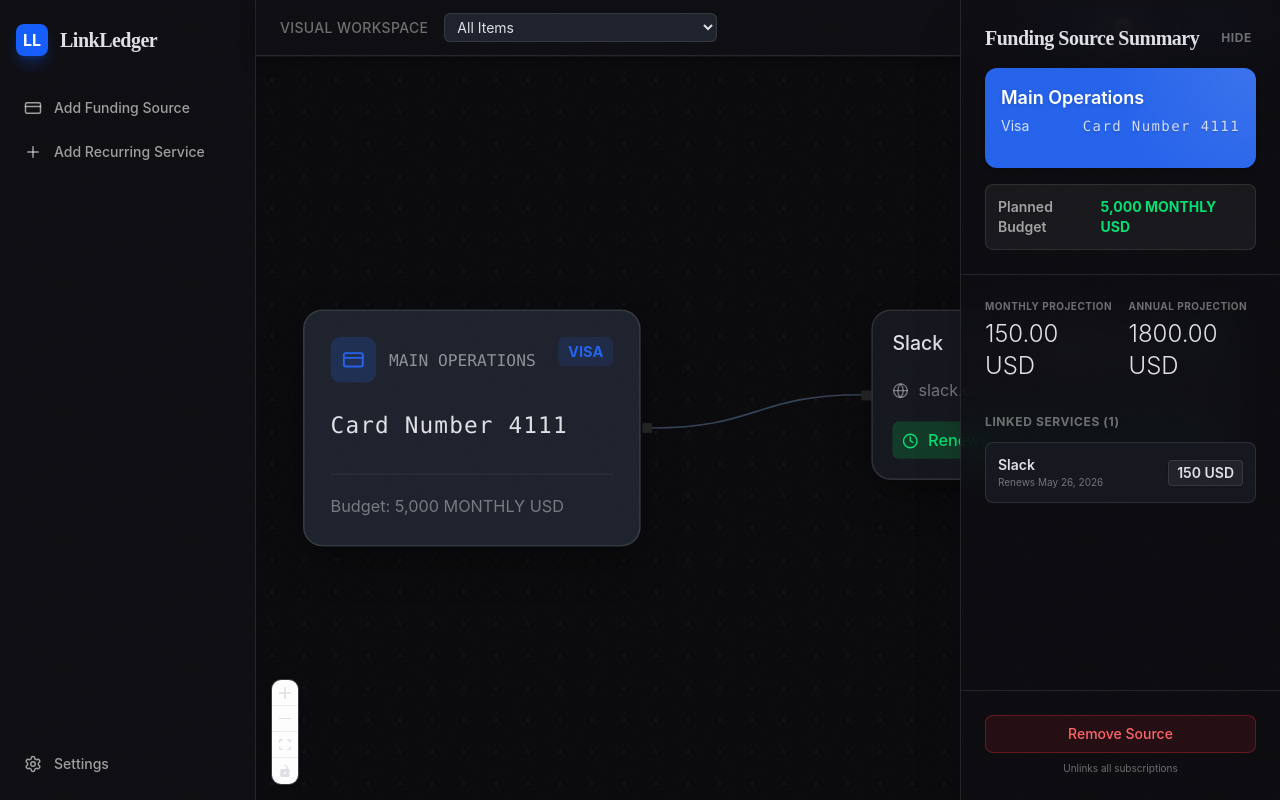
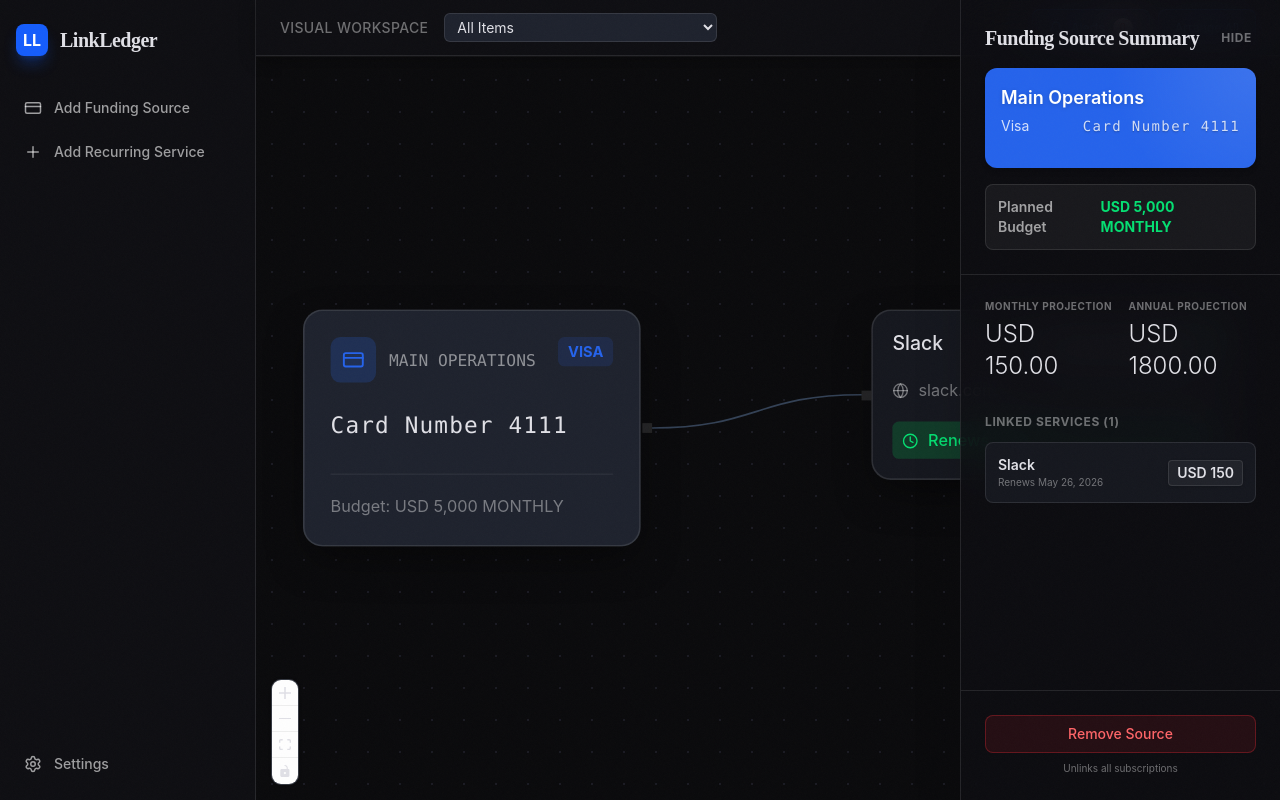
Before and after one commit to rhpshanks/LinkLedger, a React (Vite) app: page / in a window 1280 px wide. Both pictures are taken after a click on the element 647 px from the left and 428 px from the top of the page. Built offline with nearby package versions, Linux system fonts and the light colour scheme.

Commit message:
Move currency name to before the amount values

```diff
--- a/src/App.tsx
+++ b/src/App.tsx
@@ -126,7 +126,7 @@
                <option value="all">All Items</option>
                <option value="alert">Needs Attention</option>
                <option value="soon">Renewing Soon (Less than 14 days)</option>
-               <option value="high_cost">High Cost (More than 50 {currency})</option>
+               <option value="high_cost">High Cost (More than {currency} 50)</option>
              </select>
           </div>
           <div className="flex gap-2">
@@ -184,7 +184,7 @@
                     <div className="mt-4 p-3 rounded-lg bg-white/5 border border-white/10 text-sm text-white/60 flex justify-between items-center">
                       <span className="font-semibold">Planned Budget</span>
                       <span className={`font-bold ${monthlyCardTotal > selectedCard.limit ? 'text-red-400' : 'text-green-400'}`}>
-                        {selectedCard.limit.toLocaleString()} MONTHLY {currency}
+                        {currency} {selectedCard.limit.toLocaleString()} MONTHLY
                       </span>
                     </div>
                   )}
@@ -193,11 +193,11 @@
                    <div className="grid grid-cols-2 gap-4 mb-8">
                      <div>
                        <div className="text-[10px] uppercase tracking-wider text-white/40 font-bold mb-1">Monthly Projection</div>
-                       <div className="text-2xl font-light text-[#E0E0E6]">{monthlyCardTotal.toFixed(2)} {currency}</div>
+                       <div className="text-2xl font-light text-[#E0E0E6]">{currency} {monthlyCardTotal.toFixed(2)}</div>
                      </div>
                      <div>
                        <div className="text-[10px] uppercase tracking-wider text-white/40 font-bold mb-1">Annual Projection</div>
-                       <div className="text-2xl font-light text-[#E0E0E6]">{annualCardTotal.toFixed(2)} {currency}</div>
+                       <div className="text-2xl font-light text-[#E0E0E6]">{currency} {annualCardTotal.toFixed(2)}</div>
                      </div>
                    </div>
 
@@ -209,7 +209,7 @@
                            <div className="font-semibold text-sm text-[#E0E0E6]">{s.serviceName}</div>
                            <div className="text-[10px] text-white/40">Renews {format(new Date(s.nextRenewalDate), 'MMM d, yyyy')}</div>
                          </div>
-                         <div className="text-sm font-semibold text-[#E0E0E6] bg-white/5 px-2 py-0.5 rounded shadow-sm border border-white/10">{s.amount} {currency}</div>
+                         <div className="text-sm font-semibold text-[#E0E0E6] bg-white/5 px-2 py-0.5 rounded shadow-sm border border-white/10">{currency} {s.amount}</div>
                        </div>
                      ))}
                    </div>
@@ -243,7 +243,7 @@
                    <div className="flex items-center gap-4 py-4 border-y border-white/10">
                       <div className="flex-1">
                          <div className="text-[10px] uppercase tracking-wider text-white/40 font-bold mb-1">Planned Fee</div>
-                         <div className="text-xl font-mono tracking-tight text-[#E0E0E6]">{selectedSub.amount} {currency}</div>
+                         <div className="text-xl font-mono tracking-tight text-[#E0E0E6]">{currency} {selectedSub.amount}</div>
                       </div>
                       <div className="flex-1 border-l border-white/10 pl-4">
                          <div className="text-[10px] uppercase tracking-wider text-white/40 font-bold mb-1">Payment Cycle</div>
@@ -328,7 +328,7 @@
                    <div className="font-semibold text-[#E0E0E6]">{s.serviceName}</div>
                    <div className="text-sm">
                      {s.days < 0 ? <span className="text-red-400 font-bold">Past due by {Math.abs(s.days)} days</span> : <span className="text-amber-400 font-bold">Renews in {s.days} days</span>}
-                     <span className="text-white/40 ml-2">({s.amount} {currency})</span>
+                     <span className="text-white/40 ml-2">({currency} {s.amount})</span>
                    </div>
                  </div>
                  <button className="btn-secondary text-xs py-1 px-3" onClick={() => { setIsAlertsOpen(false); setSelectedSubId(s.id); }}>Review</button>
--- a/src/components/CardNode.tsx
+++ b/src/components/CardNode.tsx
@@ -35,7 +35,7 @@
 
       {data.limit && (
         <div className="mt-4 pt-3 border-t border-white/5 flex justify-between items-end">
-          <span className={`text-[10px] ${data.isAlert ? 'text-red-400 font-semibold' : 'text-white/40'}`}>Budget: {data.limit.toLocaleString()} MONTHLY {currency}</span>
+          <span className={`text-[10px] ${data.isAlert ? 'text-red-400 font-semibold' : 'text-white/40'}`}>Budget: {currency} {data.limit.toLocaleString()} MONTHLY</span>
           {data.isAlert && <span className="w-2 h-2 rounded-full bg-red-500 animate-pulse" />}
         </div>
       )}
--- a/src/components/SubscriptionNode.tsx
+++ b/src/components/SubscriptionNode.tsx
@@ -31,7 +31,7 @@
       <div className="flex justify-between items-start mb-2 pr-4">
         <div className="font-medium text-xs truncate max-w-[130px] text-[#E0E0E6]">{data.serviceName}</div>
         <div className="text-[10px] font-semibold whitespace-nowrap bg-white/5 border border-white/10 px-1.5 py-0.5 rounded text-[#E0E0E6]">
-          {data.amount.toLocaleString()} <span className="text-[8px] text-white/40 font-normal uppercase">{data.cycle === 'monthly' ? 'MONTHLY' : data.cycle === 'annual' ? 'ANNUAL' : 'QUARTERLY'} {currency}</span>
+          <span className="text-[8px] text-white/40 font-normal uppercase">{currency} {data.cycle === 'monthly' ? 'MONTHLY' : data.cycle === 'annual' ? 'ANNUAL' : 'QUARTERLY'}</span> {data.amount.toLocaleString()}
         </div>
       </div>
 
```
